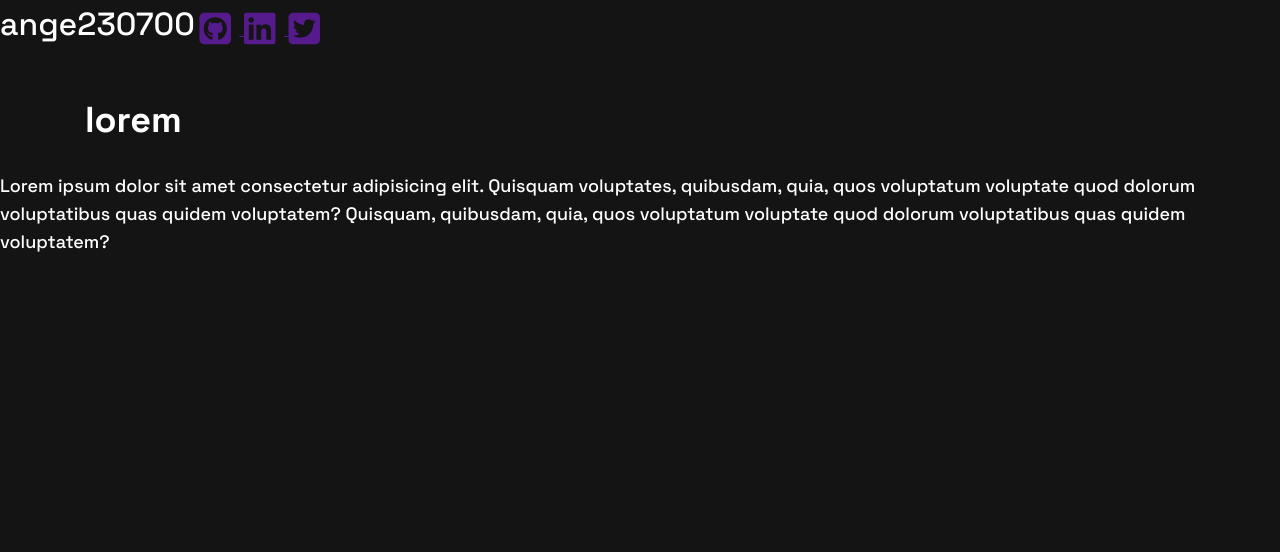
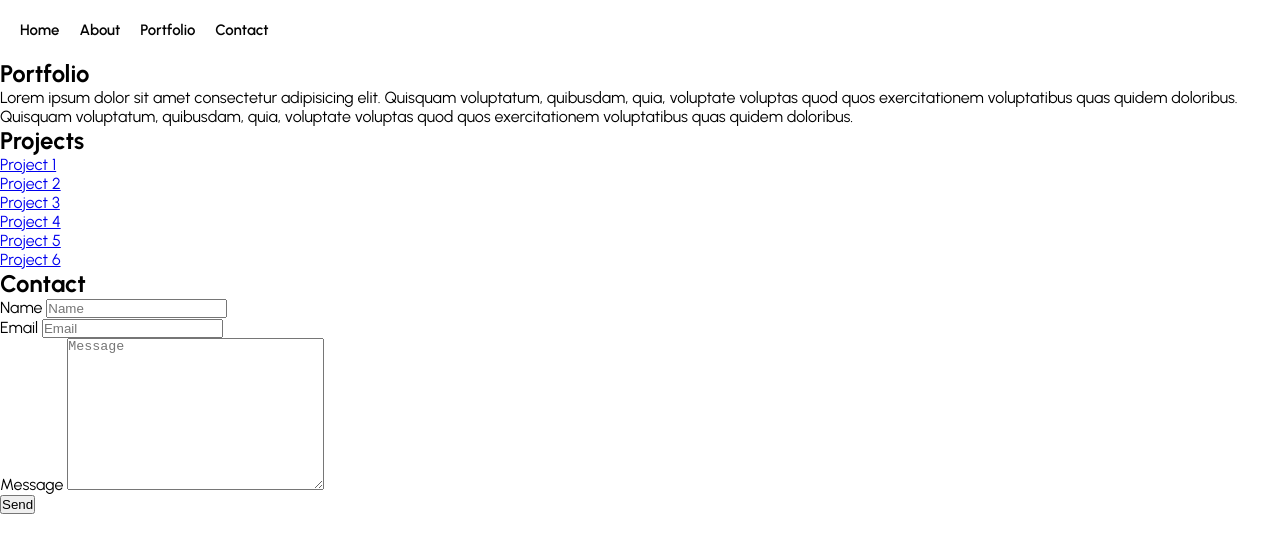
Before and after one commit to Ange230700/my-portfolio, a website built with Vite: page index.html in a window 1280 px wide. Built offline with nearby package versions, Linux system fonts and the light colour scheme.

Commit message:
starting the portfolio from scratch

```diff
--- a/header.css
+++ /dev/null
@@ -1,9 +0,0 @@
-.header {
-}
-
-.header__home {
-  font-size: 1.5rem;
-  font-size: clamp(1.5rem, 1.0229007633587786rem + 2.035623409669211vw, 2rem);
-  color: var(--text1);
-  text-decoration: none;
-}
--- a/index.html
+++ b/index.html
@@ -3,45 +3,97 @@
   <head>
     <meta charset="UTF-8" />
     <meta name="viewport" content="width=device-width, initial-scale=1.0" />
-    <script
-      src="https://kit.fontawesome.com/a1fb8c2f7d.js"
-      crossorigin="anonymous"
-    ></script>
     <link rel="stylesheet" href="style.css" />
-    <link rel="preconnect" href="https://fonts.googleapis.com" />
-    <link rel="preconnect" href="https://fonts.gstatic.com" crossorigin />
-    <link
-      href="https://fonts.googleapis.com/css2?family=Open+Sans:wght@500&family=Space+Grotesk:wght@500;700&display=swap"
-      rel="stylesheet"
-    />
     <title>Document</title>
   </head>
   <body>
-    <header class="header">
-      <nav>
-        <a href="/" class="header__home">ange230700</a>
-        <a href="">
-          <i class="fa-brands fa-square-github fa-2xl"></i>
-        </a>
-        <a href="">
-          <i class="fa-brands fa-linkedin fa-2xl"></i>
-        </a>
-        <a href="">
-          <i class="fa-brands fa-square-twitter fa-2xl"></i>
-        </a>
-      </nav>
-    </header>
-    <main class="main">
-      <div class="wrapper">
-        <h1>lorem</h1>
-      </div>
+    <nav id="portfolio-navigation">
+      <ul class="portfolio-navigation__list">
+        <li class="portfolio-navigation__item">
+          <a href="#" class="portfolio-navigation__link">Home</a>
+        </li>
+        <li class="portfolio-navigation__item">
+          <a href="#" class="portfolio-navigation__link">About</a>
+        </li>
+        <li class="portfolio-navigation__item">
+          <a href="#portfolio__section-1" class="portfolio-navigation__link">Portfolio</a>
+        </li>
+        <li class="portfolio-navigation__item">
+          <a href="#portfolio__section-3" class="portfolio-navigation__link">Contact</a>
+        </li>
+      </ul>
+    </nav>
+    <main id="portfolio">
+      <section id="portfolio__section-1">
+        <h1 class="portfolio__title">Portfolio</h1>
+        <p class="portfolio__description">
+          Lorem ipsum dolor sit amet consectetur adipisicing elit. Quisquam
+          voluptatum, quibusdam, quia, voluptate voluptas quod quos
+          exercitationem voluptatibus quas quidem doloribus. Quisquam
+          voluptatum, quibusdam, quia, voluptate voluptas quod quos
+          exercitationem voluptatibus quas quidem doloribus.
+        </p>
+      </section>
+      <section id="portfolio__section-2">
+        <h2 class="portfolio__subtitle">Projects</h2>
+        <ul class="portfolio__list">
+          <li class="portfolio__item">
+            <a href="#" class="portfolio__link">Project 1</a>
+          </li>
+          <li class="portfolio__item">
+            <a href="#" class="portfolio__link">Project 2</a>
+          </li>
+          <li class="portfolio__item">
+            <a href="#" class="portfolio__link">Project 3</a>
+          </li>
+          <li class="portfolio__item">
+            <a href="#" class="portfolio__link">Project 4</a>
+          </li>
+          <li class="portfolio__item">
+            <a href="#" class="portfolio__link">Project 5</a>
+          </li>
+          <li class="portfolio__item">
+            <a href="#" class="portfolio__link">Project 6</a>
+          </li>
+        </ul>
+      </section>
+      <section id="portfolio__section-3">
+        <h2 class="portfolio__subtitle">Contact</h2>
+        <form action="#" class="portfolio__form">
+          <div class="portfolio__form-group">
+            <label for="name" class="portfolio__label">Name</label>
+            <input
+              type="text"
+              name="name"
+              id="name"
+              class="portfolio__input"
+              placeholder="Name"
+            />
+          </div>
+          <div class="portfolio__form-group">
+            <label for="email" class="portfolio__label">Email</label>
+            <input
+              type="email"
+              name="email"
+              id="email"
+              class="portfolio__input"
+              placeholder="Email"
+            />
+          </div>
+          <div class="portfolio__form-group">
+            <label for="message" class="portfolio__label">Message</label>
+            <textarea
+              name="message"
+              id="message"
+              cols="30"
+              rows="10"
+              class="portfolio__textarea"
+              placeholder="Message"
+            ></textarea>
+          </div>
+          <button class="portfolio__button">Send</button>
+        </form>
+      </section>
     </main>
-    <footer class="footer"></footer>
-    <p>
-      Lorem ipsum dolor sit amet consectetur adipisicing elit. Quisquam
-      voluptates, quibusdam, quia, quos voluptatum voluptate quod dolorum
-      voluptatibus quas quidem voluptatem? Quisquam, quibusdam, quia, quos
-      voluptatum voluptate quod dolorum voluptatibus quas quidem voluptatem?
-    </p>
   </body>
 </html>
--- a/style.css
+++ b/style.css
@@ -1,71 +1,126 @@
-@import url(/header.css);
+@import url("https://fonts.googleapis.com/css2?family=Urbanist:ital,wght@0,400;0,600;0,700;1,400;1,600;1,700&display=swap");
 
 :root {
-  --bg-body: hsl(0, 0%, 8%);
-  --contact-bg: hsl(0, 0%, 14%);
-  --accent: hsl(153, 71%, 59%);
-  --text1: hsl(0, 0%, 100%);
-  --text2: hsl(0, 0%, 85%);
-  --invalid: hsl(7, 100%, 68%);
-  --fs-18: 1.125rem;
-  --fs-88: 5.5rem;
-  --fs-72: 4.5rem;
-  --fs-48: 3rem;
-  --fs-40: 2.5rem;
-  --fs-32: 2rem;
-  --fs-24: 1.5rem;
-  --container: 69.375rem;
-}
+  --black: hsla(0, 0%, 0%, 1);
+  --white: hsla(0, 0%, 100%, 1);
+  --default-size: 10px;
 
-html {
-  box-sizing: border-box;
-  font-size: 100%;
+  --black-and-white-mix-0: color-mix(
+    in oklab,
+    var(--black) 0%,
+    var(--white) 100%
+  );
+  --black-and-white-mix-1: color-mix(
+    in oklab,
+    var(--black) 10%,
+    var(--white) 90%
+  );
+  --black-and-white-mix-2: color-mix(
+    in oklab,
+    var(--black) 20%,
+    var(--white) 80%
+  );
+  --black-and-white-mix-3: color-mix(
+    in oklab,
+    var(--black) 30%,
+    var(--white) 70%
+  );
+  --black-and-white-mix-4: color-mix(
+    in oklab,
+    var(--black) 40%,
+    var(--white) 60%
+  );
+  --black-and-white-mix-5: color-mix(
+    in oklab,
+    var(--black) 50%,
+    var(--white) 50%
+  );
+  --black-and-white-mix-6: color-mix(
+    in oklab,
+    var(--black) 60%,
+    var(--white) 40%
+  );
+  --black-and-white-mix-7: color-mix(
+    in oklab,
+    var(--black) 70%,
+    var(--white) 30%
+  );
+  --black-and-white-mix-8: color-mix(
+    in oklab,
+    var(--black) 80%,
+    var(--white) 20%
+  );
+  --black-and-white-mix-9: color-mix(
+    in oklab,
+    var(--black) 90%,
+    var(--white) 10%
+  );
+
+  /* color properties */
+  --background-color-0: var(--black-and-white-mix-0);
+  --background-color-1: var(--black-and-white-mix-1);
+  --background-color-2: var(--black-and-white-mix-2);
+  --background-color-3: var(--black-and-white-mix-3);
+  --background-color-4: var(--black-and-white-mix-4);
+  --background-color-5: var(--black-and-white-mix-5);
+  --background-color-6: var(--black-and-white-mix-6);
+  --background-color-7: var(--black-and-white-mix-7);
+  --background-color-8: var(--black-and-white-mix-8);
+  --background-color-9: var(--black-and-white-mix-9);
+
+  /* text properties */
+  --text-font: "Urbanist", sans-serif;
+
+  /* spacing properties */
+  --spacing: var(--default-size);
+
+  /* border radius properties */
+  --border-radius: var(--default-size);
 }
 
 *,
 *::before,
 *::after {
-  box-sizing: inherit;
+  margin: 0;
+  padding: 0;
+  box-sizing: border-box;
+}
+
+html {
+  max-width: 100vw;
 }
 
 body {
-  margin: 0;
-  font-family: "Space Grotesk", sans-serif;
-  background-color: var(--bg-body);
-  color: var(--text1);
-  font-size: var(--fs-18);
-  line-height: 1.56;
+  display: flex;
+  flex-direction: column;
+  min-height: 100vh;
+  font-family: var(--text-font);
 }
 
-.wrapper {
-  width: calc(100% - 2rem);
-  max-width: var(--container);
-  margin-inline: auto;
+#portfolio-navigation {
+  display: flex;
+  justify-content: space-between;
+  align-items: center;
+  padding: calc(var(--spacing) * 2);
 }
 
-i {
-  width: 24px;
-  height: 24px;
+.portfolio-navigation__list {
+  display: flex;
+  list-style: none;
 }
 
-@media screen and (min-width: 37.5em) {
-  .wrapper {
-    width: calc(100% - 3.75rem);
-  }
-
-  i {
-    width: 32px;
-    height: 32px;
-  }
+.portfolio-navigation__item {
+  margin-right: calc(var(--spacing) * 2);
 }
 
-@media screen and (min-width: 56.25em) {
-  .wrapper {
-    width: calc(100% - 5.625rem);
-  }
+.portfolio-navigation__link {
+  color: var(--black-and-white-mix-9);
+  text-decoration: none;
+  font-weight: 600;
+  font-size: calc(var(--spacing) * 1.5);
+}
 
-  i {
-    width: 40px;
-    height: 40px;
-  }
+.portfolio-navigation__link:hover {
+  color: var(--black-and-white-mix-4);
+  transition: color 0.5s ease-in-out;
 }
```
Also changed, not shown: package.json (added, +16 -0 lines), 2 other files.
